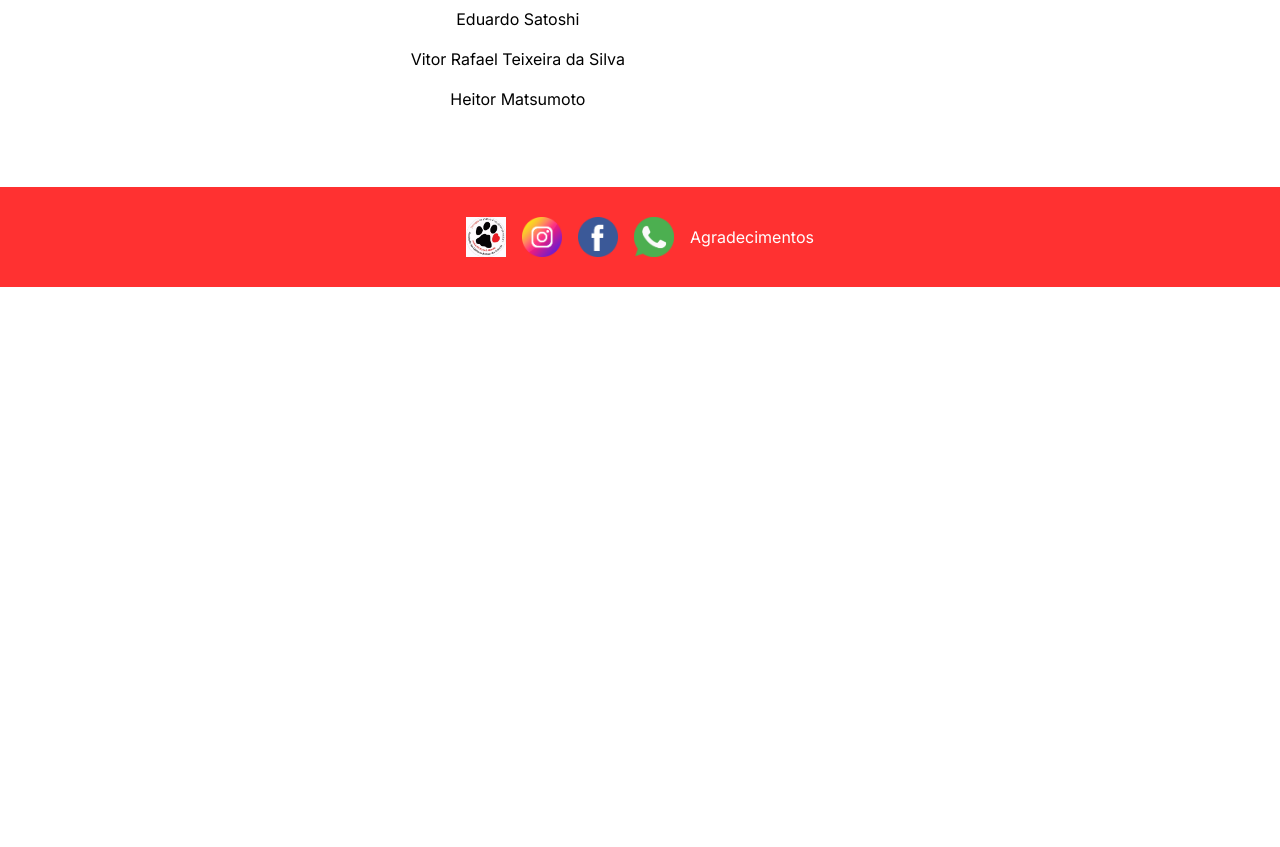
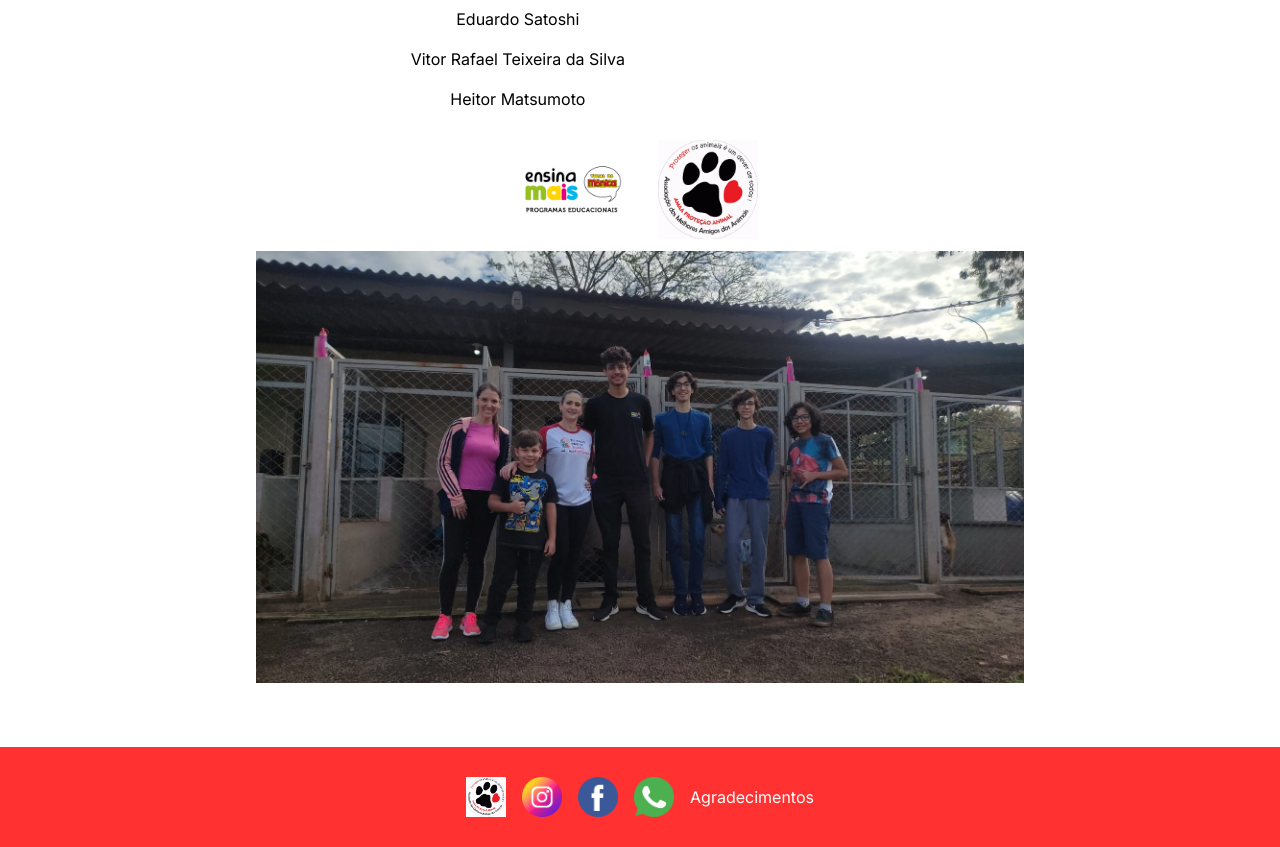
Before and after one commit to 404jv/AMAA, a plain HTML site: page agradecimentos.html in a window 1280 px wide. Shown: the part 446-1293 px from the top of the page. Before the commit the page ends 800 px from the top, so only its background shows below. Drawn offline with Linux system fonts and the light colour scheme; a web font is replaced by a local one.

```diff
--- a/agradecimentos.html
+++ b/agradecimentos.html
@@ -5,6 +5,10 @@
     <meta name="viewport" content="width=device-width, initial-scale=1.0">
     <link rel="stylesheet" href="/styles/global.css" />
     <link rel="stylesheet" href="/styles/agradecimentos.css" />
+    <link rel="apple-touch-icon" sizes="180x180" href="/assets/favicon">
+    <link rel="icon" type="image/png" sizes="32x32" href="/assets/favicon/favicon-32x32.png">
+    <link rel="icon" type="image/png" sizes="16x16" href="/assets/favicon/favicon-16x16.png">
+    <link rel="manifest" href="/assets/favicon/site.webmanifest">
     <title>Agradecimentos</title>
 </head>
 <body>
@@ -51,6 +55,14 @@
             <p>João Victor Ramalho Alves</p>
         </div>
       </div>
+
+      <div class="images">
+        <div class="logos">
+          <img style="width: 100px; margin-right: 32px;" src="/assets/icons/ensinamais_logo.png" alt="Alunos e professores na AMAA" />
+          <img class="logo" src="/assets/logo_amaa.png" alt="Alunos e professores na AMAA" />
+        </div>
+        <img class="alunos-foto" src="/assets/galeria/alunos.jpeg" alt="Alunos e professores na AMAA" />
+      </div>
     </main>
 
     <footer>
--- a/styles/agradecimentos.css
+++ b/styles/agradecimentos.css
@@ -10,9 +10,28 @@
   justify-content: center;
 }
 
+.alunos-foto {
+  width: 60%;
+}
+
+.images {
+  display: flex;
+  flex-direction: column;
+  align-items: center;
+  justify-content: center;
+  margin-top: 16px;
+}
+
+.logos {
+  margin-bottom: 8px;
+}
 
 @media (max-width: 1015px) {
   main .names {
       flex-direction: column;
   }
+
+  .alunos-foto {
+    width: 90%;
+  }
 }
```
Also changed, not shown: assets/galeria/alunos.jpeg (added), assets/icons/ensinamais_logo.png (added).
